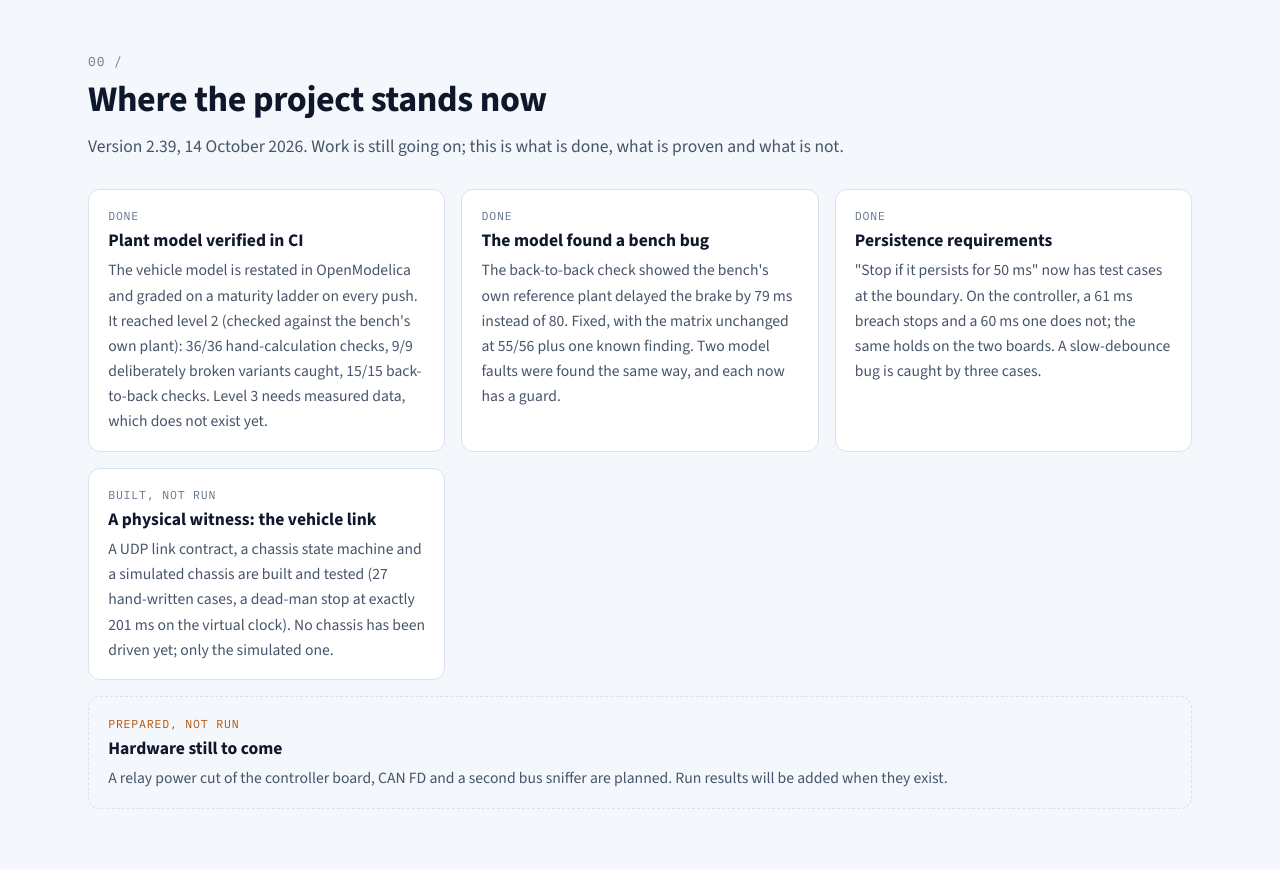
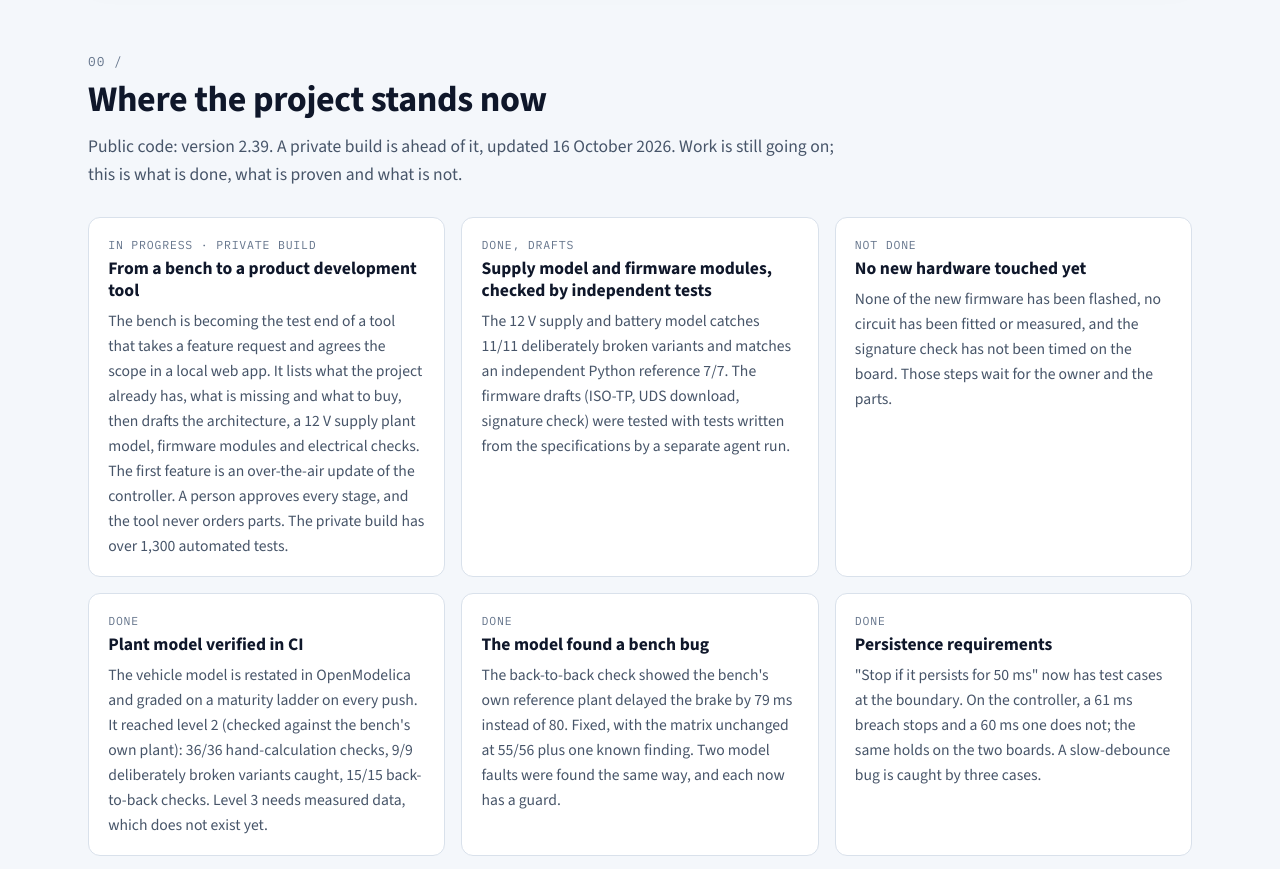
Before and after one commit to ketan01bakshi-dev/ketan01bakshi-dev.github.io, a plain HTML site: page safe-stop-bench/index.html in a window 1280 px wide. Shown: the part 1000-1869 px from the top of the page. Drawn offline with nearby package versions, Linux system fonts and the light colour scheme.

Commit message:
Publish site 2026-10-16

```diff
--- a/safe-stop-bench/index.html
+++ b/safe-stop-bench/index.html
@@ -350,9 +350,12 @@ footer .wrap { display: flex; justify-content: space-between; gap: 1rem; flex-wr
   <div class="sec-head">
     <span class="sec-num">00 /</span>
     <h2 class="sec">Where the project stands now</h2>
-    <p>Version 2.39, 14 October 2026. Work is still going on; this is what is done, what is proven and what is not.</p>
+    <p>Public code: version 2.39. A private build is ahead of it, updated 16 October 2026. Work is still going on; this is what is done, what is proven and what is not.</p>
   </div>
   <div class="needs">
+    <article class="ncard"><small>In progress · private build</small><h3>From a bench to a product development tool</h3><p>The bench is becoming the test end of a tool that takes a feature request and agrees the scope in a local web app. It lists what the project already has, what is missing and what to buy, then drafts the architecture, a 12 V supply plant model, firmware modules and electrical checks. The first feature is an over-the-air update of the controller. A person approves every stage, and the tool never orders parts. The private build has over 1,300 automated tests.</p></article>
+    <article class="ncard"><small>Done, drafts</small><h3>Supply model and firmware modules, checked by independent tests</h3><p>The 12 V supply and battery model catches 11/11 deliberately broken variants and matches an independent Python reference 7/7. The firmware drafts (ISO-TP, UDS download, signature check) were tested with tests written from the specifications by a separate agent run.</p></article>
+    <article class="ncard"><small>Not done</small><h3>No new hardware touched yet</h3><p>None of the new firmware has been flashed, no circuit has been fitted or measured, and the signature check has not been timed on the board. Those steps wait for the owner and the parts.</p></article>
     <article class="ncard"><small>Done</small><h3>Plant model verified in CI</h3><p>The vehicle model is restated in OpenModelica and graded on a maturity ladder on every push. It reached level 2 (checked against the bench's own plant): 36/36 hand-calculation checks, 9/9 deliberately broken variants caught, 15/15 back-to-back checks. Level 3 needs measured data, which does not exist yet.</p></article>
     <article class="ncard"><small>Done</small><h3>The model found a bench bug</h3><p>The back-to-back check showed the bench's own reference plant delayed the brake by 79 ms instead of 80. Fixed, with the matrix unchanged at 55/56 plus one known finding. Two model faults were found the same way, and each now has a guard.</p></article>
     <article class="ncard"><small>Done</small><h3>Persistence requirements</h3><p>"Stop if it persists for 50 ms" now has test cases at the boundary. On the controller, a 61 ms breach stops and a 60 ms one does not; the same holds on the two boards. A slow-debounce bug is caught by three cases.</p></article>
```
Also changed, not shown: 1 other file.
